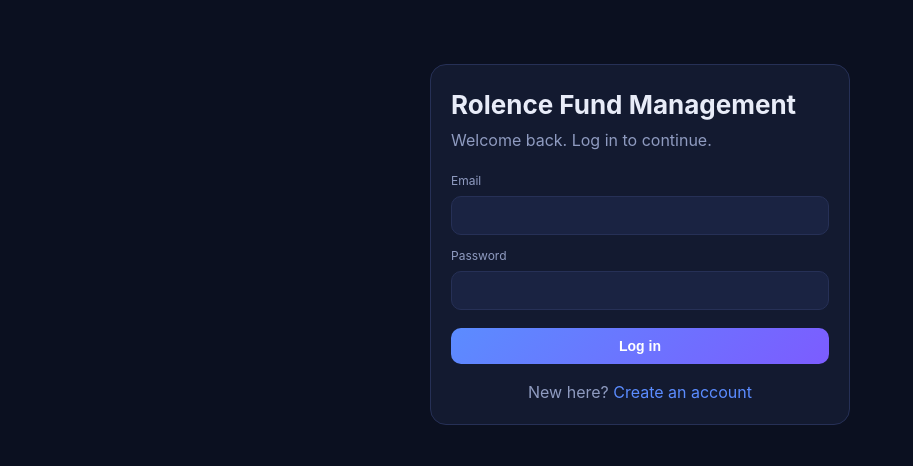
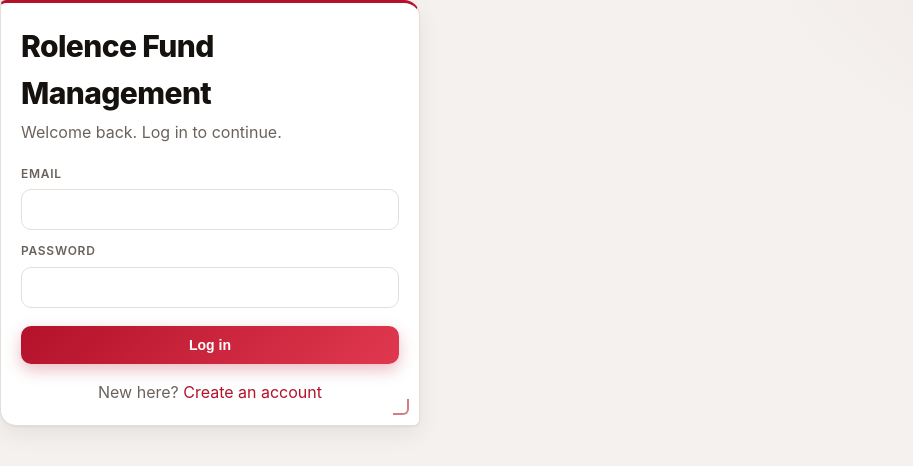
Before and after one commit to crxrollins/Rollins-fund-manajment, a Next.js app: page /login in a window 1280 px wide. Shown: the top 466 px of the page, without its empty margins (0-913 px from the left). Built offline with nearby package versions, Linux system fonts and the light colour scheme; no server answers.

Commit message:
Update globals.css

```diff
--- a/app/globals.css
+++ b/app/globals.css
@@ -1,82 +1,199 @@
 :root {
-  --bg: #0b1020;
-  --panel: #131a30;
-  --panel-2: #1a2342;
-  --border: #263056;
-  --text: #e8ecf8;
-  --muted: #8f9bc0;
-  --brand: #5b8cff;
-  --brand-2: #7c5cff;
-  --green: #2ecc8f;
-  --red: #ff5d73;
-  --amber: #ffb84d;
+  --bg: #f4f1ee;
+  --panel: #ffffff;
+  --panel-2: #f7f4f1;
+  --border: #e4ded8;
+  --text: #14110f;
+  --muted: #6b625b;
+  --red: #b3122a;
+  --red-soft: #fbe9ec;
+  --brand: #b3122a;
+  --brand-2: #e0384f;
+  --sky: #4aa3ff;
+  --sakura: #ff9ec4;
+  --green: #12805c;
+  --amber: #b86e00;
+  --shadow: 0 1px 2px rgba(20, 17, 15, 0.06), 0 8px 24px rgba(20, 17, 15, 0.07);
 }
 * { box-sizing: border-box; margin: 0; padding: 0; }
+html { scroll-behavior: smooth; }
 body {
-  background: var(--bg);
+  background:
+    radial-gradient(900px 480px at 100% -10%, rgba(179, 18, 42, 0.07), transparent 60%),
+    radial-gradient(800px 480px at -10% 0%, rgba(74, 163, 255, 0.08), transparent 60%),
+    var(--bg);
+  background-attachment: fixed;
   color: var(--text);
   font-family: -apple-system, BlinkMacSystemFont, 'Segoe UI', Roboto, sans-serif;
-  line-height: 1.5;
+  line-height: 1.55;
+  min-height: 100vh;
 }
 a { color: inherit; text-decoration: none; }
-.container { max-width: 1200px; margin: 0 auto; padding: 24px; }
+.container { max-width: 1200px; margin: 0 auto; padding: 28px 24px 60px; }
+
+/* Cards: white, black text, red top edge and sharp corner mark */
 .card {
+  position: relative;
   background: var(--panel);
+  color: var(--text);
   border: 1px solid var(--border);
-  border-radius: 16px;
+  border-top: 3px solid var(--red);
+  border-radius: 6px 16px 6px 16px;
   padding: 20px;
+  box-shadow: var(--shadow);
+  transition: transform 0.18s ease, box-shadow 0.18s ease, border-color 0.18s ease;
 }
-.grid { display: grid; gap: 16px; }
+.card::after {
+  content: '';
+  position: absolute; right: 10px; bottom: 10px;
+  width: 14px; height: 14px;
+  border-right: 2px solid var(--red);
+  border-bottom: 2px solid var(--red);
+  opacity: 0.55;
+  border-bottom-right-radius: 6px;
+}
+.grid > .card:hover {
+  transform: translateY(-3px);
+  box-shadow: 0 2px 4px rgba(20, 17, 15, 0.08), 0 16px 34px rgba(179, 18, 42, 0.14);
+}
+.grid { display: grid; gap: 18px; }
 .grid-4 { grid-template-columns: repeat(auto-fit, minmax(210px, 1fr)); }
 .grid-2 { grid-template-columns: repeat(auto-fit, minmax(340px, 1fr)); }
-.stat-label { color: var(--muted); font-size: 13px; }
-.stat-value { font-size: 26px; font-weight: 700; margin-top: 6px; }
-.green { color: var(--green); }
-.red { color: var(--red); }
-.amber { color: var(--amber); }
-h1 { font-size: 26px; margin-bottom: 4px; }
-h2 { font-size: 18px; margin-bottom: 14px; }
+.stat-label { color: var(--muted); font-size: 12px; text-transform: uppercase; letter-spacing: 0.08em; font-weight: 600; }
+.stat-value { font-size: 28px; font-weight: 800; margin-top: 6px; letter-spacing: -0.5px; color: var(--text); }
+.green { color: var(--green) !important; }
+.red { color: var(--red) !important; }
+.amber { color: var(--amber) !important; }
+h1 { font-size: 30px; margin-bottom: 4px; letter-spacing: -0.6px; font-weight: 800; color: var(--text); }
+h2 { font-size: 17px; margin-bottom: 14px; font-weight: 700; color: var(--text); }
 .sub { color: var(--muted); margin-bottom: 20px; }
+
+/* Buttons */
 .btn {
-  background: linear-gradient(135deg, var(--brand), var(--brand-2));
+  background: linear-gradient(135deg, var(--red), var(--brand-2));
   color: #fff; border: 0; border-radius: 10px;
-  padding: 10px 18px; font-weight: 600; cursor: pointer; font-size: 14px;
+  padding: 11px 20px; font-weight: 700; cursor: pointer; font-size: 14px;
+  box-shadow: 0 6px 16px rgba(179, 18, 42, 0.28);
+  transition: transform 0.15s ease, box-shadow 0.15s ease;
 }
-.btn:hover { opacity: .9; }
+.btn:hover { transform: translateY(-1px); box-shadow: 0 10px 22px rgba(179, 18, 42, 0.38); }
 .btn-ghost {
-  background: transparent; border: 1px solid var(--border);
-  color: var(--text); border-radius: 10px; padding: 8px 14px; cursor: pointer;
+  background: #fff; border: 1px solid var(--border);
+  color: var(--text); border-radius: 10px; padding: 9px 16px; cursor: pointer; font-weight: 600;
 }
-.btn-danger { background: transparent; border: 1px solid var(--red); color: var(--red); border-radius: 8px; padding: 5px 10px; cursor: pointer; font-size: 12px; }
+.btn-ghost:hover { border-color: var(--red); color: var(--red); }
+.btn-danger { background: #fff; border: 1px solid var(--red); color: var(--red); border-radius: 8px; padding: 6px 12px; cursor: pointer; font-size: 12px; font-weight: 600; }
+.btn-danger:hover { background: var(--red); color: #fff; }
+
+/* Forms */
 input, select, textarea {
-  width: 100%; background: var(--panel-2); color: var(--text);
+  width: 100%; background: #fff; color: var(--text);
   border: 1px solid var(--border); border-radius: 10px;
-  padding: 10px 12px; font-size: 14px; font-family: inherit;
+  padding: 11px 13px; font-size: 14px; font-family: inherit;
 }
-input:focus, select:focus, textarea:focus { outline: 2px solid var(--brand); border-color: transparent; }
-label { display: block; font-size: 12px; color: var(--muted); margin: 12px 0 6px; }
+input:focus, select:focus, textarea:focus { outline: 2px solid var(--red); outline-offset: 0; border-color: transparent; }
+label { display: block; font-size: 12px; color: var(--muted); margin: 12px 0 6px; font-weight: 600; text-transform: uppercase; letter-spacing: 0.06em; }
+
+/* Tables */
 table { width: 100%; border-collapse: collapse; font-size: 14px; }
-th { text-align: left; color: var(--muted); font-weight: 500; padding: 10px 8px; border-bottom: 1px solid var(--border); }
-td { padding: 12px 8px; border-bottom: 1px solid var(--border); }
+th { text-align: left; color: var(--muted); font-weight: 700; font-size: 12px; text-transform: uppercase; letter-spacing: 0.06em; padding: 10px 8px; border-bottom: 2px solid var(--text); }
+td { padding: 13px 8px; border-bottom: 1px solid var(--border); color: var(--text); }
+tr:hover td { background: var(--panel-2); }
 .table-wrap { overflow-x: auto; }
+
+/* Navigation: black bar with red line */
 .nav {
   display: flex; align-items: center; gap: 6px; flex-wrap: wrap;
-  padding: 14px 24px; border-bottom: 1px solid var(--border);
-  background: var(--panel); position: sticky; top: 0; z-index: 10;
+  padding: 12px 24px;
+  background: #14110f;
+  border-bottom: 3px solid var(--red);
+  position: sticky; top: 0; z-index: 10;
 }
-.nav .logo { font-weight: 800; margin-right: 18px; font-size: 17px; }
-.nav a.link { padding: 8px 14px; border-radius: 8px; color: var(--muted); font-size: 14px; }
-.nav a.link:hover, .nav a.active { background: var(--panel-2); color: var(--text); }
+.nav .logo { font-weight: 800; margin-right: 18px; font-size: 17px; color: #fff; display: flex; align-items: center; gap: 8px; }
+.nav a.link { padding: 8px 14px; border-radius: 8px; color: #c9c1ba; font-size: 14px; font-weight: 600; }
+.nav a.link:hover { background: rgba(255, 255, 255, 0.08); color: #fff; }
+.nav a.active { background: var(--red); color: #fff; }
+.nav .sub { color: #c9c1ba; }
+.nav .btn-ghost { background: transparent; color: #fff; border-color: rgba(255, 255, 255, 0.3); }
+.nav .btn-ghost:hover { border-color: var(--sakura); color: var(--sakura); }
 .spacer { flex: 1; }
-.badge { display: inline-block; padding: 3px 10px; border-radius: 999px; font-size: 12px; background: var(--panel-2); border: 1px solid var(--border); }
-.badge.ongoing { color: var(--green); border-color: var(--green); }
-.badge.paused { color: var(--amber); border-color: var(--amber); }
-.badge.completed { color: var(--brand); border-color: var(--brand); }
+
+/* Badges */
+.badge { display: inline-block; padding: 3px 11px; border-radius: 999px; font-size: 12px; font-weight: 600; background: var(--panel-2); border: 1px solid var(--border); color: var(--text); }
+.badge.ongoing { color: var(--green); border-color: var(--green); background: #e8f6f0; }
+.badge.paused { color: var(--amber); border-color: var(--amber); background: #fdf1de; }
+.badge.completed { color: #1b5fb8; border-color: #1b5fb8; background: #e8f0fb; }
+
 .row { display: flex; gap: 12px; flex-wrap: wrap; }
 .row > * { flex: 1; min-width: 150px; }
-.header-row { display: flex; justify-content: space-between; align-items: center; margin-bottom: 20px; flex-wrap: wrap; gap: 12px; }
-.auth-box { max-width: 420px; margin: 8vh auto; }
-.error { color: var(--red); font-size: 13px; margin-top: 10px; }
-.ok { color: var(--green); font-size: 13px; margin-top: 10px; }
-.modal-bg { position: fixed; inset: 0; background: rgba(0,0,0,.6); display: flex; align-items: center; justify-content: center; padding: 16px; z-index: 50; }
-.modal { max-width: 560px; width: 100%; max-height: 90vh; overflow-y: auto; }
+.header-row { display: flex; justify-content: space-between; align-items: center; margin-bottom: 22px; flex-wrap: wrap; gap: 12px; }
+.error { color: var(--red); font-size: 13px; margin-top: 10px; font-weight: 600; }
+.ok { color: var(--green); font-size: 13px; margin-top: 10px; font-weight: 600; }
+
+/* Modal */
+.modal-bg { position: fixed; inset: 0; background: rgba(20, 17, 15, 0.6); backdrop-filter: blur(3px); display: flex; align-items: center; justify-content: center; padding: 16px; z-index: 50; }
+.modal { max-width: 580px; width: 100%; max-height: 90vh; overflow-y: auto; background: #fff; }
+
+/* Brand mark: a small sakura bloom */
+.brand-dot {
+  width: 24px; height: 24px; border-radius: 50% 0 50% 0;
+  background: radial-gradient(circle at 30% 30%, #ffe3ee, #ff9ec4 60%, #e0689a);
+  box-shadow: 0 0 12px rgba(255, 158, 196, 0.7);
+  display: inline-block; transform: rotate(-12deg);
+}
+
+/* Login page */
+.auth-wrap {
+  position: relative;
+  min-height: 100vh; display: flex; align-items: center; justify-content: center; padding: 20px;
+  overflow: hidden;
+  background:
+    radial-gradient(1000px 600px at 80% 0%, rgba(255, 158, 196, 0.35), transparent 60%),
+    radial-gradient(900px 600px at 0% 100%, rgba(74, 163, 255, 0.35), transparent 60%),
+    linear-gradient(180deg, #cfe6ff 0%, #f7e8ef 70%, #fff 100%);
+}
+.auth-box { max-width: 420px; width: 100%; position: relative; z-index: 2; }
+.auth-box .brand-line { color: var(--text); }
+
+/* Landing page */
+.hero {
+  position: relative; min-height: 92vh; display: flex; align-items: center;
+  padding: 40px 24px; overflow: hidden;
+  background:
+    radial-gradient(1200px 700px at 85% 0%, rgba(255, 158, 196, 0.45), transparent 60%),
+    radial-gradient(1000px 700px at 0% 100%, rgba(74, 163, 255, 0.5), transparent 60%),
+    linear-gradient(180deg, #a9d4ff 0%, #d9ebff 45%, #fdeef4 100%);
+}
+.hero-inner { max-width: 1100px; margin: 0 auto; width: 100%; position: relative; z-index: 2; }
+.hero h1 { font-size: clamp(40px, 6.4vw, 74px); line-height: 1.03; letter-spacing: -2px; max-width: 760px; margin-bottom: 18px; color: #14110f; }
+.hero h1 span { color: var(--red); }
+.hero p.lead { font-size: 18px; color: #2e2924; max-width: 560px; margin-bottom: 28px; }
+.hero-actions { display: flex; gap: 12px; flex-wrap: wrap; }
+.btn-big { padding: 14px 26px; font-size: 16px; border-radius: 12px; }
+.topbar { position: absolute; top: 0; left: 0; right: 0; display: flex; justify-content: space-between; align-items: center; padding: 20px 24px; max-width: 1100px; margin: 0 auto; z-index: 3; }
+.features { max-width: 1100px; margin: 0 auto; padding: 64px 24px 24px; }
+.features h2 { font-size: 32px; text-align: center; margin-bottom: 8px; letter-spacing: -0.6px; }
+.features .sub { text-align: center; margin-bottom: 34px; }
+.feature-icon { font-size: 26px; margin-bottom: 10px; }
+.footer { text-align: center; color: var(--muted); font-size: 13px; padding: 44px 24px; }
+
+/* Falling petals (used on landing and login) */
+.petal {
+  position: absolute; top: -30px;
+  background: radial-gradient(circle at 30% 30%, #fff, #ffb6d1 55%, #f283ac);
+  border-radius: 80% 0 80% 0; opacity: 0.9;
+  animation: fall linear infinite;
+  pointer-events: none; z-index: 1;
+  box-shadow: 0 4px 10px rgba(242, 131, 172, 0.4);
+}
+@keyframes fall {
+  0% { transform: translateY(-30px) translateX(0) rotate(0deg); opacity: 0; }
+  10% { opacity: 0.95; }
+  100% { transform: translateY(105vh) translateX(110px) rotate(600deg); opacity: 0; }
+}
+
+@media (max-width: 640px) {
+  .nav { padding: 10px 12px; }
+  .container { padding: 16px 12px 50px; }
+  .stat-value { font-size: 24px; }
+}
```
